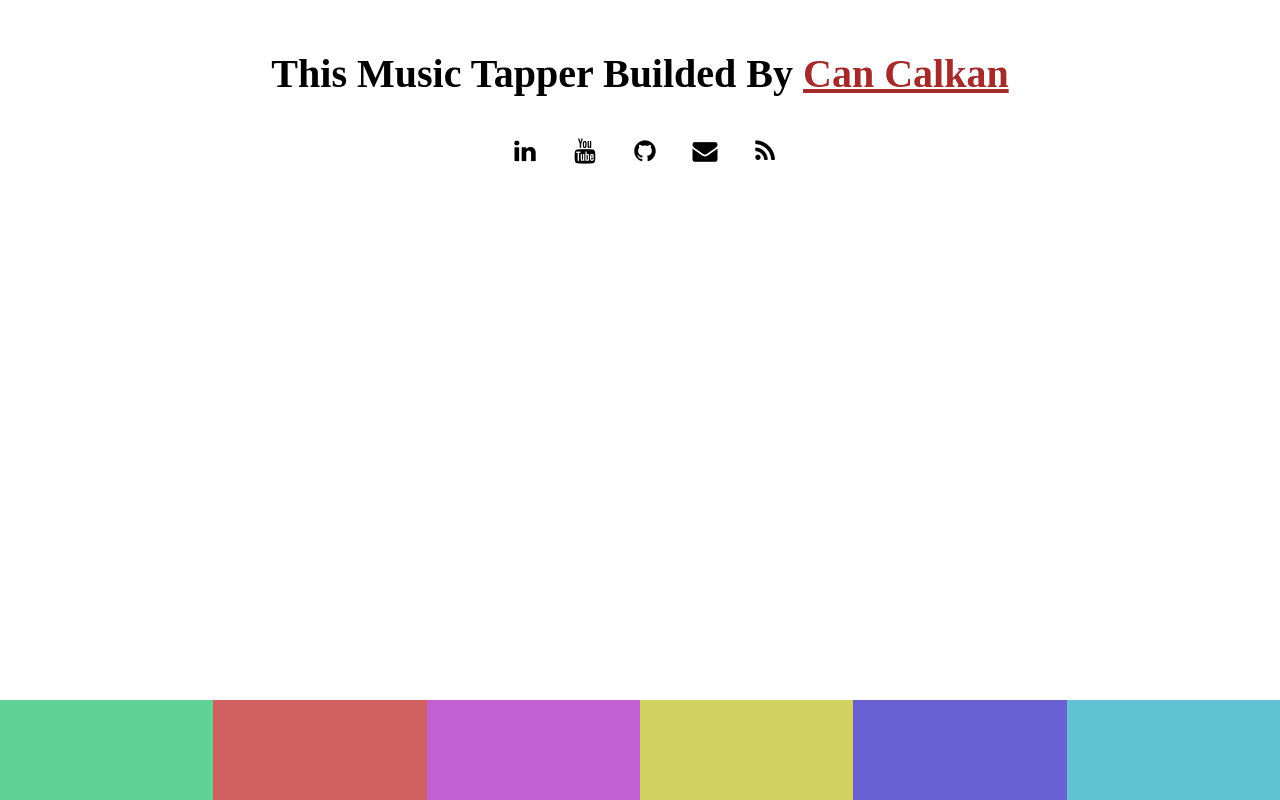
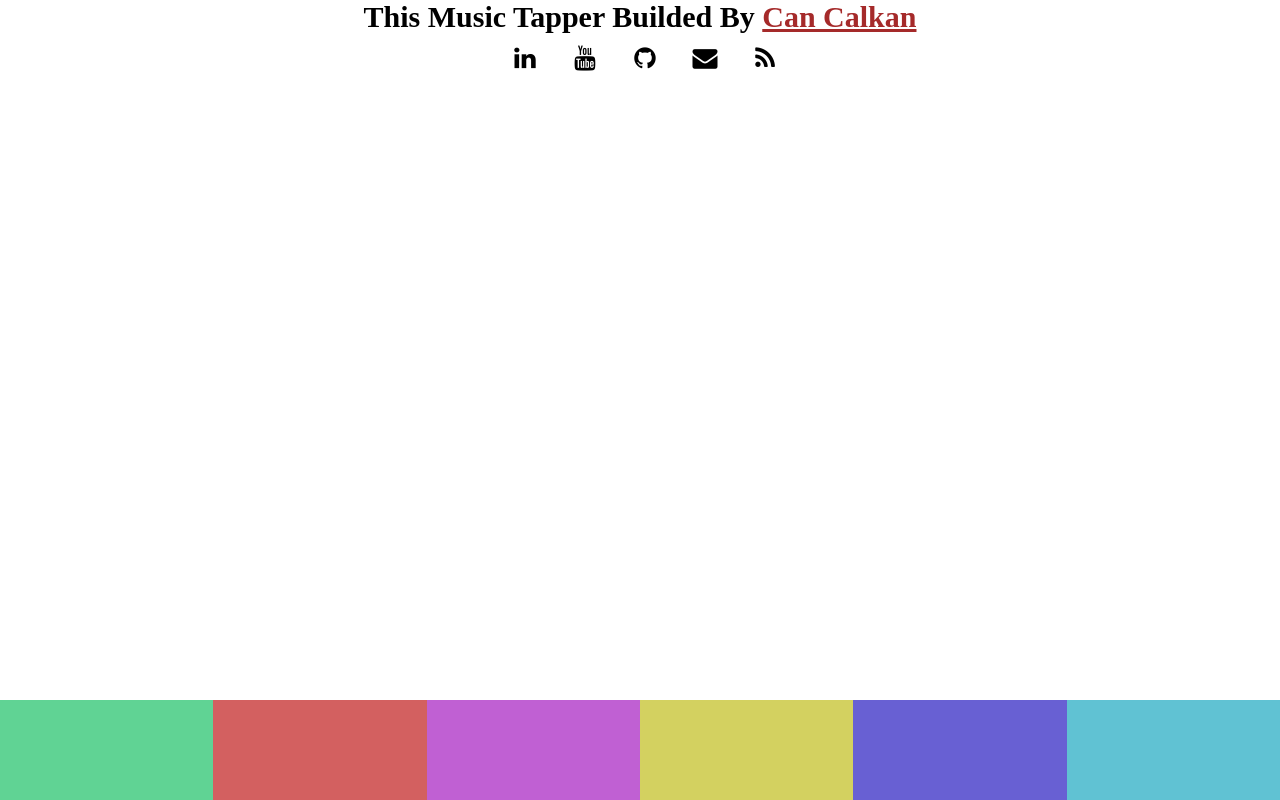
Before and after one commit to cancalkan/musictapper, a plain HTML site: page index.html in a window 1280 px wide. Drawn offline with Linux system fonts and the light colour scheme.

Commit message:
Update index.html

```diff
--- a/index.html
+++ b/index.html
@@ -10,8 +10,9 @@
 <body>
     <div class="app">
         <header>
-            <h1>This Music Tapper Builded By <a href="https://cancalkan.github.io/" style="color:brown;" target="_blank" rel="noopener noreferrer" >Can Calkan</a></h1>
+
             <div class="social-menu">
+                <p>This Music Tapper Builded By <a href="https://cancalkan.github.io/" style="color:brown;" target="_blank" rel="noopener noreferrer" >Can Calkan</a></p>
                        <ul>
                            <li> <a href="https://www.linkedin.com/in/cancalkan/"  target="_blank" rel="noopener noreferrer"class="btn btn-default"><i class="fa fa-linkedin"></i></a> </li>
                            <li> <a href="https://www.youtube.com/channel/UCASbHHytLS6qNfEG1JoBQOA?" target="_blank" rel="noopener noreferrer"class="btn btn-default"><i class="fa fa-youtube"></i></a>
```
